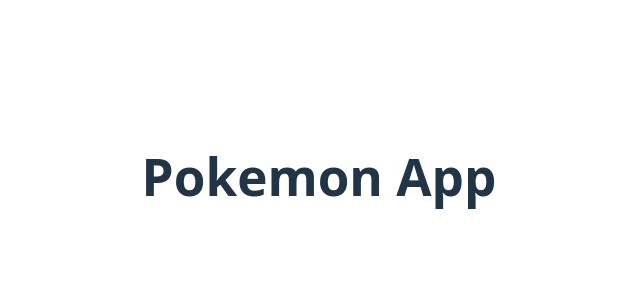
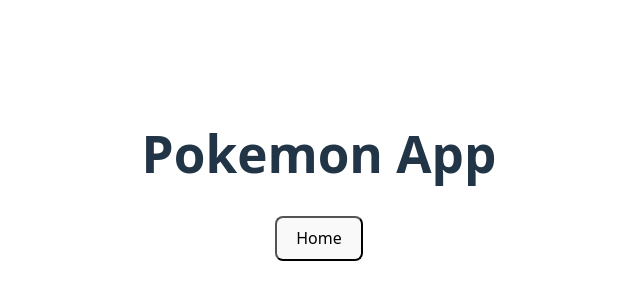
Before and after one commit to gonzaarancibia/pokemon-app, a React (Vite) app: page / in a window 1280 px wide. Shown: the part 224-524 px from the top of the page, without its empty margins (321-961 px from the left). Built offline with nearby package versions, Linux system fonts and the light colour scheme.

Commit message:
add button to home

```diff
--- a/src/routes/Layout.jsx
+++ b/src/routes/Layout.jsx
@@ -1,7 +1,10 @@
 import React from 'react';
-import { Outlet } from 'react-router';
+import { Outlet, Link, useLocation } from 'react-router';
 
 export default function Layout() {
+  const location = useLocation();
+  const isHomePage = location.pathname === '/home' || location.pathname === '/';
+
   return (
     <>
       <header>
--- a/src/routes/router.jsx
+++ b/src/routes/router.jsx
@@ -1,4 +1,4 @@
-import { createBrowserRouter } from 'react-router';
+import { createBrowserRouter, Link } from 'react-router';
 import Home from '../pages/home/Home.jsx';
 import ErrorPage from '../pages/ErrorPage.jsx';
 import PokemonDetail from '../pages/PokemonDetail.jsx';
@@ -10,7 +10,17 @@
     path: '/',
     element: <Layout />,
     errorElement: <ErrorPage />,
-    children: [{ index: true, path: '/home', element: <Home /> }],
+    children: [
+      {
+        path: '/',
+        element: (
+          <Link to="/home">
+            <button>Home</button>
+          </Link>
+        ),
+      },
+      { index: true, path: '/home', element: <Home /> },
+    ],
   },
   {
     path: 'pokemon/:id',
```
